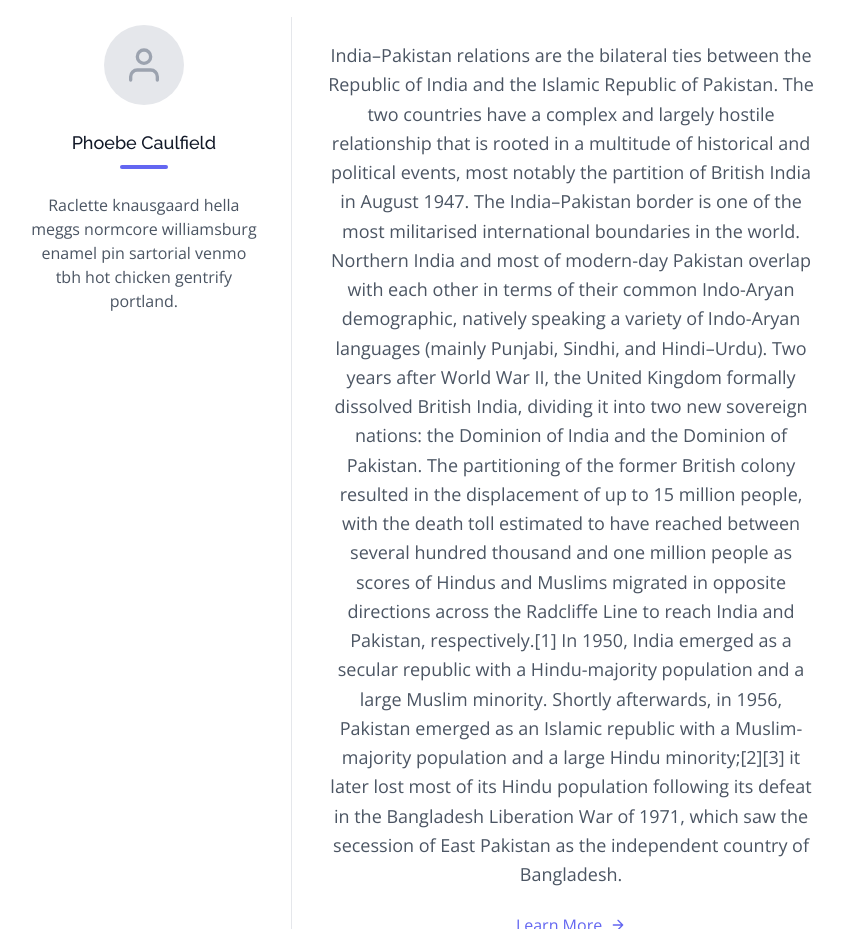
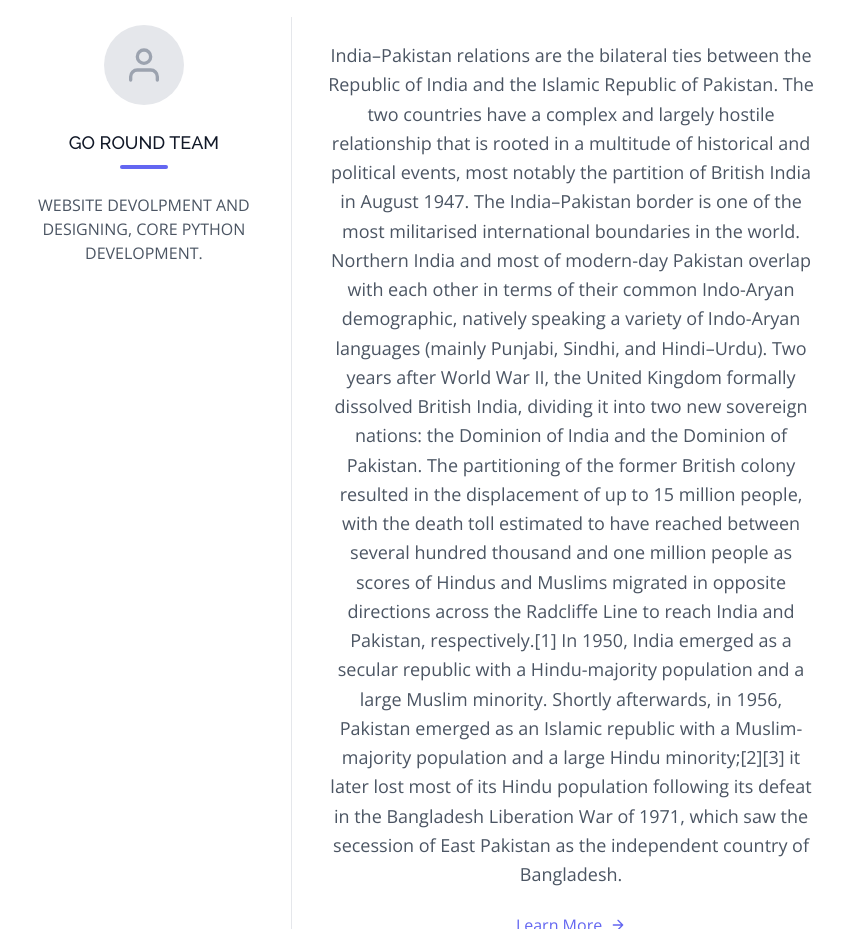
Before and after one commit to rajnish-singh-27/web-scraping_demo, a plain HTML site: page Bike ride/index.html in a window 1280 px wide. Shown: the part 1420-2349 px from the top of the page, without its empty margins (217-1061 px from the left). Drawn offline with nearby package versions, Linux system fonts and the light colour scheme.

Commit message:
phoebe caulifield changed to go round team down the header
Co-Authored-By: roshan3055 <81009695+roshan3055@users.noreply.github.com>

```diff
--- a/Bike ride/index.html
+++ b/Bike ride/index.html
@@ -74,9 +74,9 @@
                 </svg>
               </div>
               <div class="flex flex-col items-center text-center justify-center">
-                <h2 class="font-medium title-font mt-4 text-gray-900 text-lg">Phoebe Caulfield</h2>
+                <h2 class="font-medium title-font mt-4 text-gray-900 text-lg">GO ROUND TEAM</h2>
                 <div class="w-12 h-1 bg-indigo-500 rounded mt-2 mb-4"></div>
-                <p class="text-base">Raclette knausgaard hella meggs normcore williamsburg enamel pin sartorial venmo tbh hot chicken gentrify portland.</p>
+                <p class="text-base">WEBSITE DEVOLPMENT AND DESIGNING, CORE PYTHON DEVELOPMENT.</p>
               </div>
             </div>
             <div class="sm:w-2/3 sm:pl-8 sm:py-8 sm:border-l border-gray-200 sm:border-t-0 border-t mt-4 pt-4 sm:mt-0 text-center sm:text-left">
```
